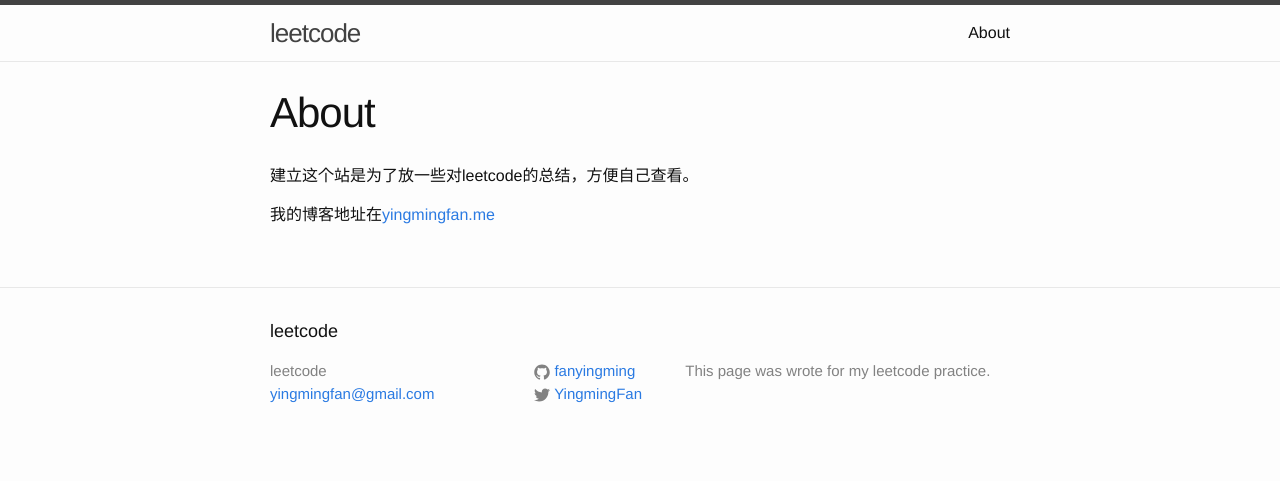
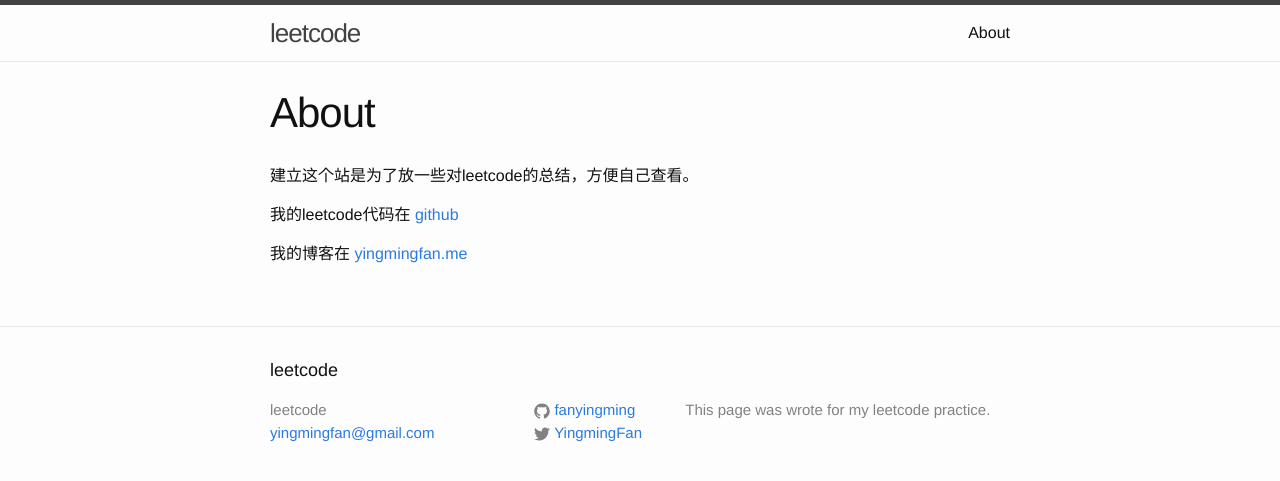
Before and after one commit to fanyingming/leetcode, a Jekyll site: the page built from about.md, in a window 1280 px wide. Shown: the top 481 px of the page. Built offline with Jekyll 4.4.1, drawn with Linux system fonts in a browser that asks for light colours.

Commit message:
add github project address.

```diff
--- a/about.md
+++ b/about.md
@@ -6,4 +6,6 @@ permalink: /about/
 
 建立这个站是为了放一些对leetcode的总结，方便自己查看。
 
-我的博客地址在[yingmingfan.me](http://yingmingfan.me/)
+我的leetcode代码在 [github](https://github.com/fanyingming/leetcode)
+
+我的博客在 [yingmingfan.me](http://yingmingfan.me/)
```
